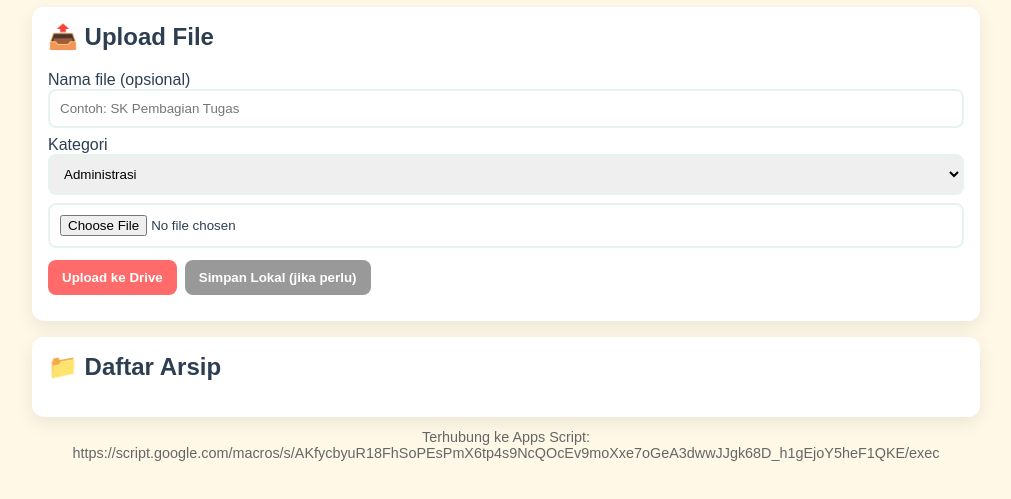
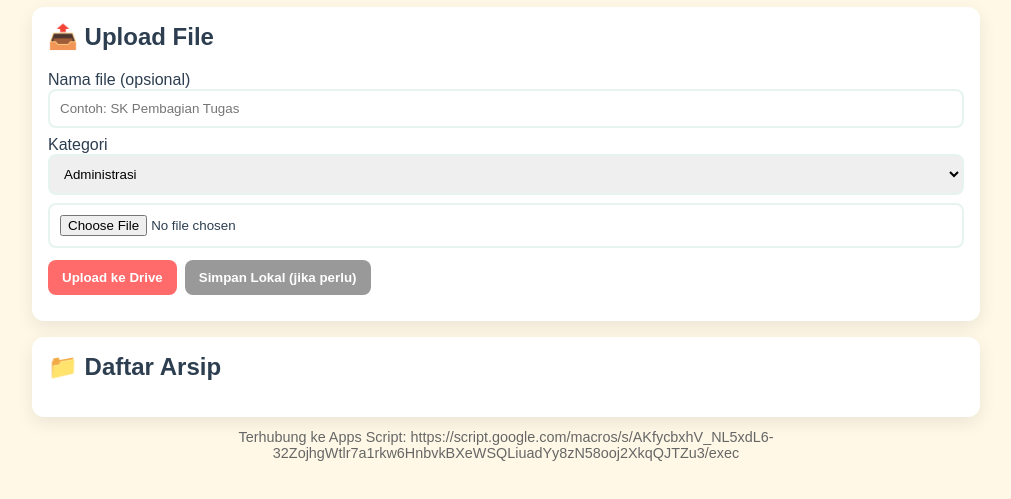
Before and after one commit to fikrihikal99-pixel/ARSIP-DIGITAL-CILUAR-1, a plain HTML site: page index.html in a window 1280 px wide. Shown: the part 111-610 px from the top of the page, without its empty margins (134-1145 px from the left). Drawn offline with Linux system fonts and the light colour scheme; no server answers.

Commit message:
Update index.html

```diff
--- a/index.html
+++ b/index.html
@@ -75,7 +75,7 @@
 
 <script>
 // === CONFIG ===
-const WEB_APP_URL = 'https://script.google.com/macros/s/AKfycbyuR18FhSoPEsPmX6tp4s9NcQOcEv9moXxe7oGeA3dwwJJgk68D_h1gEjoY5heF1QKE/exec';
+const WEB_APP_URL = 'https://script.google.com/macros/s/AKfycbxhV_NL5xdL6-32ZojhgWtlr7a1rkw6HnbvkBXeWSQLiuadYy8zN58ooj2XkqQJTZu3/exec';
 // Catatan: Pastikan Apps Script yang kamu deploy mendukung GET => daftar file, dan POST => upload.
 
 // === STATE ===
```
